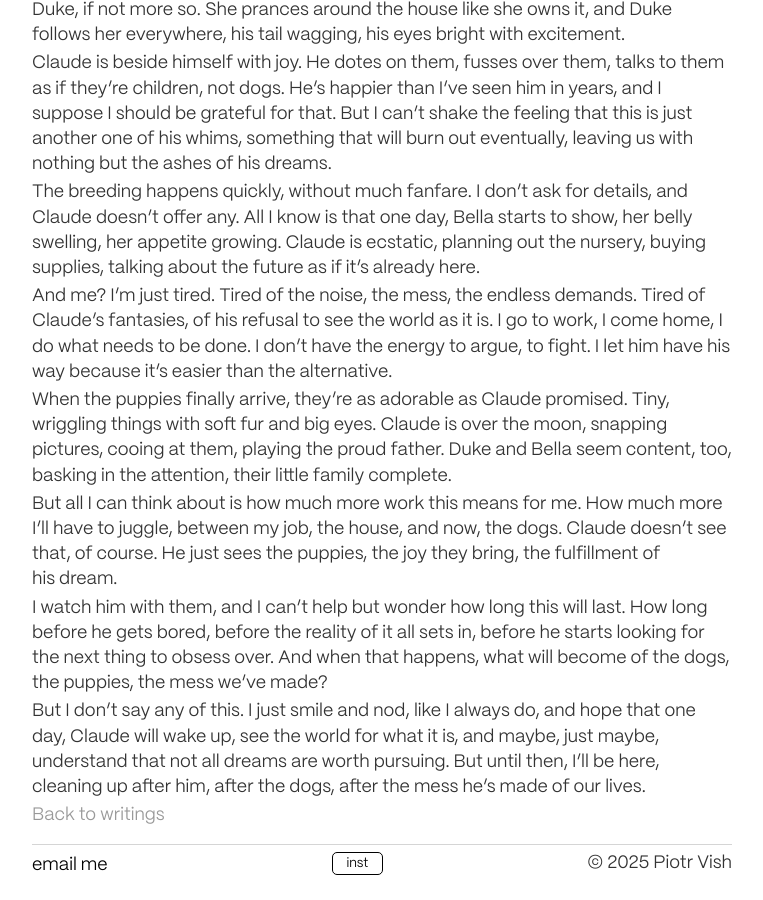
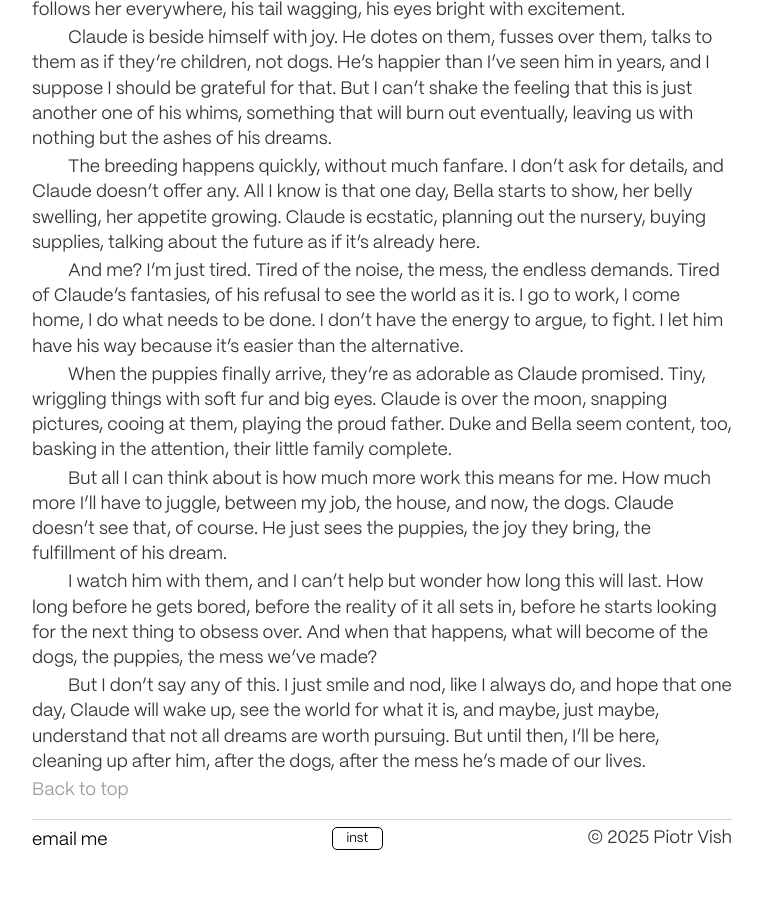
Before and after one commit to piotrvish/piotrvish.github.io, a Jekyll site: the page blog/2024-08-19-dogs-duty.html, which Jekyll copies as it is, in a window 1280 px wide and 900 px high, scrolled down 2309 px. Shown: the whole window, without its empty margins (258-1021 px from the left). Built offline with Jekyll 4.4.1, drawn with Linux system fonts in a browser that asks for light colours; some web fonts are replaced; after the commit the page ends 3183 px from its top, so only the background shows below that.

Commit message:
Dogs dutz

```diff
--- a/blog/2024-08-19-dogs-duty.html
+++ b/blog/2024-08-19-dogs-duty.html
@@ -11,7 +11,7 @@
             <!-- Scripts -->
             <script src="/js/language-toggle.js" defer></script>
             <script src="/js/image-enlarge.js" defer></script>
-             <script src="/js/avoid-orphans-text.js" defer></script>
+            <script src="/js/avoid-orphans-text.js" defer></script>
 </head>
 <body>
     <div id="overlay"></div>
@@ -32,56 +32,81 @@
                 <button class="language" data-language="fr">French</button>
             </div>
             <div class="lang eng">
-                <p>My husband wants our dog to have a baby. He’s been fixated on it for weeks now, turning the idea over in his mind like he does the remote control. He’s always been that way, obsessing over something until it’s all he can talk about, all he can think about, all he can make me think about.</p>
-                <!-- Image aligned left -->
+                <p class="indented">My husband wants our dog to have a baby. He’s been fixated on it for weeks now, turning the idea over in his mind like he does the remote control. He’s always been that way, obsessing over something until it’s all he can talk about, all he can think about, all he can make me think about.</p>
                 <div class="content-row">
                     <figure class="illustration align-left image-hover">
                         <img src="/blog/img/dog-1.jpg" alt="Duke">
                         <figcaption>Duke.</figcaption>
                     </figure>
-                    <p>The dog is a Great Dane, enormous and sleek, with a coat like polished granite. His name is Duke, a name my husband insisted on, because he said it sounded noble. I didn’t argue. You learn not to argue about names after you’ve been married as long as I have. Duke is my husband’s pride and joy, his constant companion. It’s as if they share some secret bond, one that’s stronger than the one between my husband and me.</p>
+                    <p >The dog is a Great Dane, enormous and sleek, with a coat like polished granite. His name is Duke, a name my husband insisted on, because he said it sounded noble. I didn’t argue. You learn not to argue about names after you’ve been married as long as I have. Duke is my husband’s pride and joy, his constant companion. It’s as if they share some secret bond, one that’s stronger than the one between my husband and me.</p>
                 </div>
                 <div class="content-row">
                     <p>My husband’s name is Claude. Claude was a banker, once. Now, he’s mostly just here, taking up space, lounging on the sofa with Duke or hovering over the espresso machine like he’s performing a sacred ritual. He says he’s retired, but I suspect he was just eased out of the firm when they realized he wasn’t cut out for the 21st century. Claude never took to the new technology, the smart systems, the algorithms. He preferred paper, the tangible weight of a balance sheet in his hands. Now, he’s always home, filling the house with his presence like an oversized piece of furniture.</p>
                 </div>
                 <div class="content-row">
-                    <p>He’s fixated on the idea of Duke having a litter, going on about it as if it were the next logical step in the dog’s life. “It’s natural,” he says. “Duke deserves to pass on his genes. He’s a perfect specimen.” Claude speaks as if Duke is more than just a dog, as if he’s something extraordinary, a piece of art that needs to be reproduced. I nod along, thinking of the mess, the complications, the expense. But I’ve learned not to object. Not directly.</p>
+                    <p class="indented">He’s fixated on the idea of Duke having a litter, going on about it as if it were the next logical step in the dog’s life. “It’s natural,” he says. “Duke deserves to pass on his genes. He’s a perfect specimen.” Claude speaks as if Duke is more than just a dog, as if he’s something extraordinary, a piece of art that needs to be reproduced. I nod along, thinking of the mess, the complications, the expense. But I’ve learned not to object. Not directly.</p>
 
                 </div>
-                <!-- Image aligned right -->
-                    <p>Claude has this way of wearing you down. It’s not so much that he’s persuasive, more that he’s persistent. Like a river carving through rock, given enough time, he’ll get what he wants. So when he started talking about finding a mate for Duke, I knew it was only a matter of time before I’d be on the phone with breeders, arranging meetings, pretending to care about pedigrees and bloodlines.</p>
+                    <p class="indented">Claude has this way of wearing you down. It’s not so much that he’s persuasive, more that he’s persistent. Like a river carving through rock, given enough time, he’ll get what he wants. So when he started talking about finding a mate for Duke, I knew it was only a matter of time before I’d be on the phone with breeders, arranging meetings, pretending to care about pedigrees and bloodlines.</p>
 
 
-                    <p>Duke, of course, is oblivious to all of this. He lounges around the house, draping himself across the furniture as if he owns the place. He follows Claude everywhere, his eyes always on him, waiting for the next command, the next bit of attention. I used to think it was endearing, the way they were so close. Now, I just find it tiresome. Duke is like a shadow I can’t escape, always there, always demanding something from me—food, water, a walk, a pat on the head.</p>
-                    <p>Claude’s obsession with Duke’s offspring has started to bleed into our conversations, our daily routines. He talks about the future litter as if they’re already here, as if we’ve already added six or seven more mouths to feed, more fur to vacuum up, more chaos to manage. “We’ll need to get a bigger yard,” he says, sipping his espresso. “Maybe even move to the countryside. Somewhere they can run, really stretch their legs.”</p>
-                    <p>I look at him over the rim of my coffee cup, wondering where he thinks we’ll find the money for all of this. It’s not like we’re destitute—I’m the breadwinner now, after all—but we’re not exactly flush with cash either. The financial markets aren’t what they used to be, and my job at the bank is more stressful than ever. The Swiss banking industry isn’t as glamorous as people think. It’s all numbers, all pressure, all the time. I work late into the night, my fingers tapping away at the keyboard, my mind a blur of spreadsheets and financial models.</p>
-                    <p>Claude doesn’t understand any of that. He doesn’t see the strain, the exhaustion. He’s too wrapped up in his world, his dog, his fantasies. I think he believes that if Duke has puppies, it’ll somehow make everything better, bring some kind of joy into our lives that we’ve been missing. But I know better. I know that it’ll just be more work, more responsibility, more things for me to manage while Claude drifts through life, half-awake, half-engaged.</p>
-                    <p>He’s always been like that, ever since I met him. Charming, yes, but lazy. Spoiled. The kind of man who expects the world to fall at his feet because he’s been told he’s special his entire life. And I, like a fool, fell for it. I thought I could change him, mold him into something more, something better. But you can’t change a man like Claude. He is who he is, and now I’m stuck with him, and his dog, and his dreams of a litter of Great Danes frolicking in the yard.
-                    <p>One day, he comes home with a grin on his face, Duke trotting along beside him, as if they’ve just come back from a grand adventure. “I found her,” he says, beaming. “I found the perfect mate for Duke. She’s beautiful, just like him. They’ll have the most amazing puppies, you’ll see.”</p>
+                    <p class="indented">Duke, of course, is oblivious to all of this. He lounges around the house, draping himself across the furniture as if he owns the place. He follows Claude everywhere, his eyes always on him, waiting for the next command, the next bit of attention. I used to think it was endearing, the way they were so close. Now, I just find it tiresome. Duke is like a shadow I can’t escape, always there, always demanding something from me—food, water, a walk, a pat on the head.</p>
+                    <p class="indented">Claude’s obsession with Duke’s offspring has started to bleed into our conversations, our daily routines. He talks about the future litter as if they’re already here, as if we’ve already added six or seven more mouths to feed, more fur to vacuum up, more chaos to manage. “We’ll need to get a bigger yard,” he says, sipping his espresso. “Maybe even move to the countryside. Somewhere they can run, really stretch their legs.”</p>
+                    <p class="indented">I look at him over the rim of my coffee cup, wondering where he thinks we’ll find the money for all of this. It’s not like we’re destitute—I’m the breadwinner now, after all—but we’re not exactly flush with cash either. The financial markets aren’t what they used to be, and my job at the bank is more stressful than ever. The Swiss banking industry isn’t as glamorous as people think. It’s all numbers, all pressure, all the time. I work late into the night, my fingers tapping away at the keyboard, my mind a blur of spreadsheets and financial models.</p>
+                    <p class="indented">Claude doesn’t understand any of that. He doesn’t see the strain, the exhaustion. He’s too wrapped up in his world, his dog, his fantasies. I think he believes that if Duke has puppies, it’ll somehow make everything better, bring some kind of joy into our lives that we’ve been missing. But I know better. I know that it’ll just be more work, more responsibility, more things for me to manage while Claude drifts through life, half-awake, half-engaged.</p>
+                    <p class="indented">He’s always been like that, ever since I met him. Charming, yes, but lazy. Spoiled. The kind of man who expects the world to fall at his feet because he’s been told he’s special his entire life. And I, like a fool, fell for it. I thought I could change him, mold him into something more, something better. But you can’t change a man like Claude. He is who he is, and now I’m stuck with him, and his dog, and his dreams of a litter of Great Danes frolicking in the yard.
+                    <p class="indented">One day, he comes home with a grin on his face, Duke trotting along beside him, as if they’ve just come back from a grand adventure. “I found her,” he says, beaming. “I found the perfect mate for Duke. She’s beautiful, just like him. They’ll have the most amazing puppies, you’ll see.”</p>
                     <div class="content-row">
-                        <p>I force a smile, trying to muster some enthusiasm. But inside, I’m dreading what comes next. The vet visits, the breeding, the sleepless nights when the puppies arrive, the mess, the noise. Claude doesn’t see any of that. He only sees the fantasy, the idyllic scene of Duke and his mate, romping in the grass, their offspring tumbling after them.</p>
+                        <p class="indented">I force a smile, trying to muster some enthusiasm. But inside, I’m dreading what comes next. The vet visits, the breeding, the sleepless nights when the puppies arrive, the mess, the noise. Claude doesn’t see any of that. He only sees the fantasy, the idyllic scene of Duke and his mate, romping in the grass, their offspring tumbling after them.</p>
                         <figure class="illustration align-right image-hover">
                             <img src="/blog/img/dog-2.jpg" alt="Puppies">
                             <figcaption>Perfect mate.</figcaption>
                         </figure>
                     </div>
-                    <p>It’s only a matter of time before the deal is sealed, before we’re knee-deep in dog food and puppy pads. I try to talk to him about the practicalities, the costs, the time it will take. But he waves me off, as if I’m worrying about nothing. “It’ll be fine,” he says. “You’ll see. We’ll make it work.”</p>
-                    <p>I want to scream at him, to shake him, to make him see reality. But I don’t. I can’t. I just nod and smile, like I always do, and hope that this too will pass, like his other obsessions. But deep down, I know it won’t. This one is different. This one has taken root, and it’s growing, spreading, taking over our lives like a vine creeping up the side of the house.</p>
-                    <p>A few weeks later, the female arrives. She’s everything Claude said she would be—elegant, graceful, with a coat like velvet. Her name is Bella, and she’s as spoiled as Duke, if not more so. She prances around the house like she owns it, and Duke follows her everywhere, his tail wagging, his eyes bright with excitement.</p>
-                    <p>Claude is beside himself with joy. He dotes on them, fusses over them, talks to them as if they’re children, not dogs. He’s happier than I’ve seen him in years, and I suppose I should be grateful for that. But I can’t shake the feeling that this is just another one of his whims, something that will burn out eventually, leaving us with nothing but the ashes of his dreams.</p>
-                    <p>The breeding happens quickly, without much fanfare. I don’t ask for details, and Claude doesn’t offer any. All I know is that one day, Bella starts to show, her belly swelling, her appetite growing. Claude is ecstatic, planning out the nursery, buying supplies, talking about the future as if it’s already here.</p>
-                    <p>And me? I’m just tired. Tired of the noise, the mess, the endless demands. Tired of Claude’s fantasies, of his refusal to see the world as it is. I go to work, I come home, I do what needs to be done. I don’t have the energy to argue, to fight. I let him have his way because it’s easier than the alternative.</p>
-                    <p>When the puppies finally arrive, they’re as adorable as Claude promised. Tiny, wriggling things with soft fur and big eyes. Claude is over the moon, snapping pictures, cooing at them, playing the proud father. Duke and Bella seem content, too, basking in the attention, their little family complete.</p>
-                    <p>But all I can think about is how much more work this means for me. How much more I’ll have to juggle, between my job, the house, and now, the dogs. Claude doesn’t see that, of course. He just sees the puppies, the joy they bring, the fulfillment of his dream.</p>
-                    <p>I watch him with them, and I can’t help but wonder how long this will last. How long before he gets bored, before the reality of it all sets in, before he starts looking for the next thing to obsess over. And when that happens, what will become of the dogs, the puppies, the mess we’ve made?</p>
-                    <p>But I don’t say any of this. I just smile and nod, like I always do, and hope that one day, Claude will wake up, see the world for what it is, and maybe, just maybe, understand that not all dreams are worth pursuing. But until then, I’ll be here, cleaning up after him, after the dogs, after the mess he’s made of our lives.</p>
+                    <p class="indented">It’s only a matter of time before the deal is sealed, before we’re knee-deep in dog food and puppy pads. I try to talk to him about the practicalities, the costs, the time it will take. But he waves me off, as if I’m worrying about nothing. “It’ll be fine,” he says. “You’ll see. We’ll make it work.”</p>
+                    <p class="indented">I want to scream at him, to shake him, to make him see reality. But I don’t. I can’t. I just nod and smile, like I always do, and hope that this too will pass, like his other obsessions. But deep down, I know it won’t. This one is different. This one has taken root, and it’s growing, spreading, taking over our lives like a vine creeping up the side of the house.</p>
+                    <p class="indented">A few weeks later, the female arrives. She’s everything Claude said she would be—elegant, graceful, with a coat like velvet. Her name is Bella, and she’s as spoiled as Duke, if not more so. She prances around the house like she owns it, and Duke follows her everywhere, his tail wagging, his eyes bright with excitement.</p>
+                    <p class="indented">Claude is beside himself with joy. He dotes on them, fusses over them, talks to them as if they’re children, not dogs. He’s happier than I’ve seen him in years, and I suppose I should be grateful for that. But I can’t shake the feeling that this is just another one of his whims, something that will burn out eventually, leaving us with nothing but the ashes of his dreams.</p>
+                    <p class="indented">The breeding happens quickly, without much fanfare. I don’t ask for details, and Claude doesn’t offer any. All I know is that one day, Bella starts to show, her belly swelling, her appetite growing. Claude is ecstatic, planning out the nursery, buying supplies, talking about the future as if it’s already here.</p>
+                    <p class="indented">And me? I’m just tired. Tired of the noise, the mess, the endless demands. Tired of Claude’s fantasies, of his refusal to see the world as it is. I go to work, I come home, I do what needs to be done. I don’t have the energy to argue, to fight. I let him have his way because it’s easier than the alternative.</p>
+                    <p class="indented">When the puppies finally arrive, they’re as adorable as Claude promised. Tiny, wriggling things with soft fur and big eyes. Claude is over the moon, snapping pictures, cooing at them, playing the proud father. Duke and Bella seem content, too, basking in the attention, their little family complete.</p>
+                    <p class="indented">But all I can think about is how much more work this means for me. How much more I’ll have to juggle, between my job, the house, and now, the dogs. Claude doesn’t see that, of course. He just sees the puppies, the joy they bring, the fulfillment of his dream.</p>
+                    <p class="indented">I watch him with them, and I can’t help but wonder how long this will last. How long before he gets bored, before the reality of it all sets in, before he starts looking for the next thing to obsess over. And when that happens, what will become of the dogs, the puppies, the mess we’ve made?</p>
+                    <p class="indented">But I don’t say any of this. I just smile and nod, like I always do, and hope that one day, Claude will wake up, see the world for what it is, and maybe, just maybe, understand that not all dreams are worth pursuing. But until then, I’ll be here, cleaning up after him, after the dogs, after the mess he’s made of our lives.</p>
                 </div>
             </div>
-            <a href="/blog/index.html" class="back-link">Back to writings</a>
-        </div>
+            <div class="lang fr" style="display: none;">
+                <p class="indented">Mon mari veut que notre chien ait des petits. Il est obsédé par cette idée depuis des semaines, la retournant dans sa tête comme il le fait avec la télécommande. Il a toujours été comme ça, se fixant sur quelque chose jusqu’à ce que cela devienne sa seule conversation, sa seule pensée, et, finalement, la mienne aussi.</p>
+
+<div class="content-row">
+    <figure class="illustration align-left image-hover">
+        <img src="/blog/img/dog-1.jpg" alt="Duke">
+        <figcaption>Duke.</figcaption>
+    </figure>
+    <p>Le chien est un Dogue Allemand, immense et élégant, avec un pelage lisse comme du granit poli. Il s'appelle Duke, un nom que mon mari a absolument voulu, car il trouvait que cela sonnait noble. Je n'ai pas discuté. On apprend à ne plus discuter des noms après tant d'années de mariage. Duke est la fierté et la joie de mon mari, son compagnon de tous les instants. C’est comme s’ils partageaient un lien secret, plus fort que celui qui nous unit, lui et moi.</p>
+</div>
+
+<div class="content-row">
+    <p>Mon mari s’appelle Claude. Claude était banquier, autrefois. Maintenant, il est surtout là, occupant l’espace, affalé sur le canapé avec Duke ou penché sur la machine à expresso comme s’il accomplissait un rituel sacré. Il dit qu’il est à la retraite, mais je soupçonne qu’on l’a gentiment poussé dehors quand ils ont compris qu’il n’était pas fait pour le 21ème siècle. Claude n’a jamais adopté les nouvelles technologies, les systèmes intelligents, les algorithmes. Il préférait le papier, le poids tangible d’un bilan entre ses mains. Maintenant, il est toujours à la maison, remplissant l’espace de sa présence comme un meuble encombrant.</p>
+</div>
+
+<div class="content-row">
+    <p class="indented">Il est obsédé par l’idée que Duke ait une portée, en parlant comme si c’était l’évolution naturelle de la vie du chien. "C’est naturel," dit-il. "Duke mérite de transmettre ses gènes. C’est un spécimen parfait." Claude parle de Duke comme s’il était plus qu’un simple chien, comme s’il était une œuvre d’art à reproduire. Je fais semblant d’acquiescer, pensant à tout le désordre, les complications, les dépenses. Mais j’ai appris à ne pas m’opposer. Pas directement.</p>
+</div>
+
+<p class="indented">Claude a cette manière de vous user à force de persistance. Ce n’est pas qu’il soit particulièrement persuasif, mais il est tenace. Comme une rivière creusant la roche, il finit toujours par obtenir ce qu’il veut. Alors quand il a commencé à parler de trouver une compagne pour Duke, j’ai su que ce n’était qu’une question de temps avant que je ne sois au téléphone avec des éleveurs, organisant des rendez-vous, feignant de m’intéresser aux pedigrees et aux lignées.</p>
+
+<p class="indented">Bien sûr, Duke est totalement inconscient de tout cela. Il traîne dans la maison, s’étalant sur les meubles comme s’il était chez lui. Il suit Claude partout, ses yeux toujours fixés sur lui, attendant le prochain ordre, la prochaine attention. Je trouvais cela attendrissant, autrefois, leur proximité. Maintenant, cela m’ennuie. Duke est comme une ombre dont je ne peux pas me débarrasser, toujours là, toujours à réclamer quelque chose de moi—de la nourriture, de l’eau, une promenade, une caresse.</p>
+
+<p class="indented">L’obsession de Claude pour la descendance de Duke a commencé à envahir nos conversations, nos routines quotidiennes. Il parle de la future portée comme si elle existait déjà, comme si nous avions déjà six ou sept bouches de plus à nourrir, plus de poils à aspirer, plus de chaos à gérer. "Il nous faudra un plus grand jardin," dit-il, en sirotant son expresso. "Peut-être même déménager à la campagne. Quelque part où ils pourront courir, vraiment s’ébattre."</p>
+
+<p class="indented">Je le regarde par-dessus le bord de ma tasse de café, me demandant où il pense que nous trouverons l’argent pour tout cela. Nous ne sommes pas démunis — c’est moi qui rapporte le pain, après tout — mais nous ne roulons pas sur l’or non plus. Les marchés financiers ne sont plus ce qu’ils étaient, et mon travail à la banque est plus stressant que jamais. L’industrie bancaire suisse n’a rien de glamour. Ce ne sont que des chiffres, de la pression, tout le temps. Je travaille tard dans la nuit, mes doigts martelant le clavier, mon esprit embrumé de tableaux et de modèles financiers.</p>
+
+<p class="indented">Claude ne comprend rien à cela. Il ne voit pas la fatigue, l’épuisement. Il est trop absorbé par son monde, son chien, ses fantasmes. Je pense qu’il croit que si Duke a des chiots, cela rendra tout meilleur, apportera une sorte de joie dans nos vies qui nous manque. Mais je sais mieux. Je sais que ce ne sera que plus de travail, plus de responsabilités, plus de choses à gérer pendant que Claude flotte dans la vie, à moitié éveillé, à moitié engagé.</p>
+
+<p class="indented">Il a toujours été comme ça, depuis que je l'ai rencontré. Charmant, oui, mais paresseux. Gâté. Le genre d’homme qui s’attend à ce que le monde se plie à ses désirs parce qu’on lui a dit toute sa vie qu’il était spécial. Et moi, comme une idiote, j’y ai cru. J’ai pensé que je pourrais le changer, le façonner en quelque chose de mieux. Mais on ne peut pas changer un homme comme Claude. Il est ce qu’il est, et maintenant je suis coincée avec lui, et son chien, et ses rêves d’une portée de dogues allemands gambadant dans la cour.</p>
+
             </div>
-                <div class="lang fr" style="display: none;">
-                    <p>La traduction en français est en cours.</p>
             <a href="#top" class="back-link">Back to top</a>
         </div>
 
```
